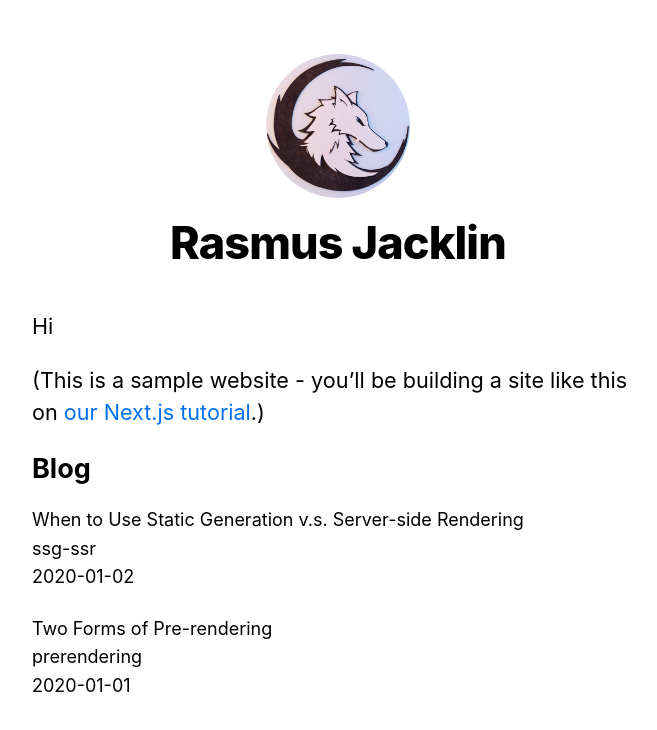
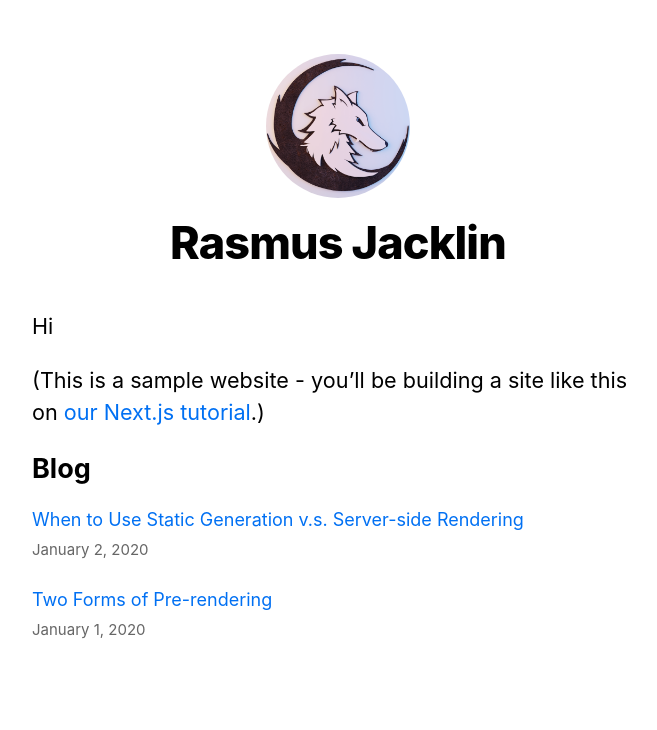
Before and after one commit to 02rasjac/nextjs-blog, a Next.js app: page / in a window 1280 px wide. Shown: the top 730 px of the page, without its empty margins (302-959 px from the left). Built offline with nearby package versions, Linux system fonts and the light colour scheme.

Commit message:
Add link to posts

```diff
--- a/pages/index.jsx
+++ b/pages/index.jsx
@@ -1,6 +1,8 @@
 import Head from 'next/head';
+import Link from 'next/link';
 import { getSortedPostsData } from '../lib/posts';
 import Layout, { siteTitle } from '../components/layout';
+import Date from '../components/date';
 import utilStyles from '../styles/utils.module.css';
 
 export default function Home({ allPostsData }) {
@@ -21,11 +23,11 @@
         <ul className={utilStyles.list}>
           {allPostsData.map(({ id, date, title }) => (
             <li className={utilStyles.listItem} key={id}>
-              {title}
+              <Link href={`posts/${id}`}>{title}</Link>
               <br />
-              {id}
-              <br />
-              {date}
+              <small className={utilStyles.lightText}>
+                <Date dateString={date} />
+              </small>
             </li>
           ))}
         </ul>
```
